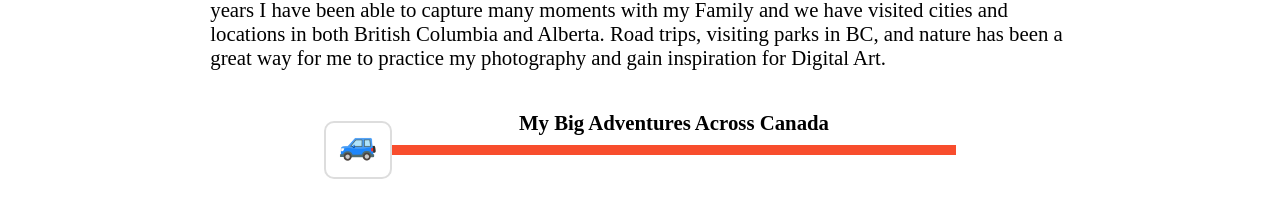
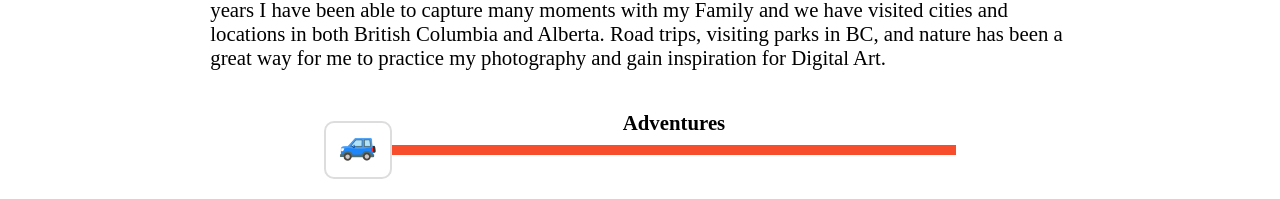
Before and after one commit to jkchana/Assignment1-JC, a plain HTML site: page index.html in a window 1280 px wide. Shown: the part 5010-5209 px from the top of the page. Drawn offline with Linux system fonts and the light colour scheme.

Commit message:
Update index.html

```diff
--- a/index.html
+++ b/index.html
@@ -231,7 +231,7 @@ function playMusic3() {
 		<p id="txtCenter">During the summer months my family and I enjoy taking road trips, especially through British Columbia. We have not only explored Canada but have road tripped into the United States of America as well. Visiting places like Seattle,WA Portland,OR Sacramento,CA and San Jose,CA. Throughout the years I have been able to capture many moments with my Family and we have visited cities and locations in both British Columbia and Alberta. Road trips, visiting parks in BC, and nature has been a great way for me to practice my photography and gain inspiration for Digital Art. </p>
 
 		<details  style="padding-bottom: 30px; margin-right:25%; margin-left:25%;">
-			<summary> My Big Adventures Across Canada</summary>
+			<summary>Adventures</summary>
 			<p>1. My Family and I travelled from British Columbia to Alberta. visiting destinations like Revelstoke, Banff, Calgary and Drumheller.<br><br>
 			   2. My Family and I explored Victoria for the 3rd time.<br><br>
 			   3. My Family and I travelled once again from British Columbia to Alberta. visiting Golden, Jasper, Banff, and Revelstoke.<br><br>
```
